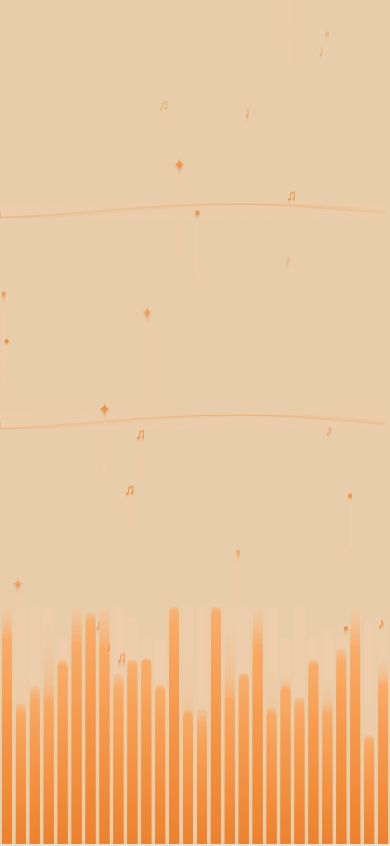
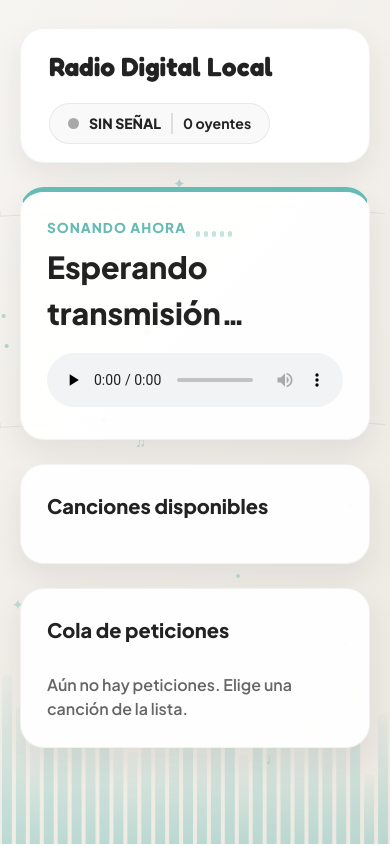
Before and after one commit to Pryshii99/radio_digital_local_IP, a website: page public/index.html in a window 390 px wide. Shown: the top 846 px of the page. Drawn offline with nearby package versions, Linux system fonts and the light colour scheme; no server answers.

Commit message:
Restaura interfaz, encabezado blanco y fondo animado

```diff
--- a/public/app.js
+++ b/public/app.js
@@ -2,7 +2,6 @@
 // Radio Digital Local - Frontend
 // ============================================================
 
-// 1. Referencias al DOM
 const $ = (id) => document.getElementById(id);
 
 const audio = $('audio');
@@ -12,19 +11,19 @@ const queueEl = $('queue');
 const emptyEl = $('queue-empty');
 const toast = $('toast');
 
-// 2. Reproductor: apunta al stream de Icecast en el mismo host
+// Reproductor: apunta al stream de Icecast en el mismo host
+if (audio) {
   audio.src = `http://${location.hostname}:8000/stream`;
-
-if (audio && playerCard) {
+  if (playerCard) {
     audio.addEventListener('play', () => playerCard.classList.add('is-playing'));
     audio.addEventListener('pause', () => playerCard.classList.remove('is-playing'));
     audio.addEventListener('ended', () => playerCard.classList.remove('is-playing'));
   }
+}
 
-// 3. Conexión Socket.IO
-const socket = io();
+// Conexión Socket.IO (segura si se abre index.html directo sin servidor)
+const socket = typeof io === 'function' ? io() : null;
 
-// Renderiza la lista de canciones disponibles
 function renderSongs(songs = []) {
   songsEl.innerHTML = '';
 
@@ -33,18 +32,16 @@ function renderSongs(songs = []) {
     li.className = 'song';
     li.innerHTML = `<span><strong></strong><small></small></span><button type="button">Pedir canción</button>`;
 
-    // textContent evita inyección de HTML
     li.querySelector('strong').textContent = song.title;
     li.querySelector('small').textContent = song.artist;
     li.querySelector('button').addEventListener('click', () => {
-      socket.emit('request-song', song.id);
+      if (socket) socket.emit('request-song', song.id);
     });
 
     songsEl.appendChild(li);
   });
 }
 
-// Renderiza la cola de peticiones en tiempo real
 function renderQueue(queue = []) {
   queueEl.innerHTML = '';
 
@@ -58,7 +55,7 @@ function renderQueue(queue = []) {
   emptyEl.hidden = queue.length > 0;
 }
 
-// 4. Recibir el estado en tiempo real y pintar la interfaz
+if (socket) {
   socket.on('state', ({ nowPlaying, listeners, live, queue, songs }) => {
     $('song-title').textContent = nowPlaying?.title || 'Esperando transmisión…';
     $('song-artist').textContent = nowPlaying?.artist || '';
@@ -71,9 +68,7 @@ socket.on('state', ({ nowPlaying, listeners, live, queue, songs }) => {
     renderQueue(queue);
   });
 
-// 5. Mensajes breves del servidor (toast)
   let toastTimer;
-
   socket.on('notice', (msg) => {
     toast.textContent = msg;
     toast.classList.add('show');
@@ -83,3 +78,4 @@ socket.on('notice', (msg) => {
       toast.classList.remove('show');
     }, 2500);
   });
+}
--- a/public/index.html
+++ b/public/index.html
@@ -7,11 +7,11 @@
   <link rel="stylesheet" href="styles.css">
 </head>
 <body>
-  <!-- Fondo animado de ondas y señales de radio -->
-  <canvas id="matrixCanvas"></canvas>
+  <!-- Fondo animado de ondas y notas musicales -->
+  <canvas id="matrixCanvas" aria-hidden="true"></canvas>
 
   <main class="layout">
-    <header>
+    <header class="head-circle">
       <h1>Radio Digital Local</h1>
       <p class="live-badge" id="live" data-live="false">
         <span class="dot"></span>
@@ -22,7 +22,12 @@
 
     <!-- Tarjeta del reproductor -->
     <section class="card player">
+      <div class="player-top">
         <p class="label">Sonando ahora</p>
+        <span class="equalizer" aria-hidden="true">
+          <span></span><span></span><span></span><span></span><span></span>
+        </span>
+      </div>
       <h2 id="song-title">Esperando transmisión…</h2>
       <p id="song-artist" class="artist"></p>
       <!-- El src se asigna en app.js según el host -->
@@ -48,84 +53,83 @@
   <div id="toast" class="toast" role="status"></div>
   <script src="/socket.io/socket.io.js"></script>
   <script src="app.js"></script>
-<!-- Script para la animación refinada: Ecualizador, notas musicales flotantes y líneas de osciloscopio -->
+
+  <!-- Animación del canvas detrás de la interfaz -->
   <script>
-    (function(){
+    (function () {
       const canvas = document.getElementById('matrixCanvas');
+      if (!canvas) return;
       const ctx = canvas.getContext('2d');
       const reduceMotion = window.matchMedia && window.matchMedia('(prefers-reduced-motion: reduce)').matches;
 
       let w, h, columns, bars, particles;
 
-      function resize(){
+      function resize() {
         w = canvas.width = window.innerWidth;
         h = canvas.height = window.innerHeight;
 
-        // 1. Columnas del ecualizador inferior
         const barWidth = 14;
         columns = Math.ceil(w / barWidth);
         bars = new Array(columns).fill(0).map(() => ({
-          height: Math.random() * h * 0.3 + 15,
+          height: Math.random() * h * 0.25 + 15,
           speed: Math.random() * 0.05 + 0.02,
           angle: Math.random() * Math.PI
         }));
 
-        // 2. Partículas y notas musicales flotantes
-        particles = new Array(25).fill(0).map(() => ({
+        particles = new Array(22).fill(0).map(() => ({
           x: Math.random() * w,
           y: Math.random() * h,
-          speedY: Math.random() * 0.7 + 0.2,
+          speedY: Math.random() * 0.6 + 0.2,
           char: ['♪', '♫', '♩', '•', '✦'][Math.floor(Math.random() * 5)],
-          opacity: Math.random() * 0.35 + 0.1
+          opacity: Math.random() * 0.3 + 0.1
         }));
       }
+
       window.addEventListener('resize', resize);
       resize();
 
-      function tick(){
-        // Fondo cálido translúcido con estela suave
-        ctx.fillStyle = 'rgba(232, 204, 173, 0.18)';
-        ctx.fillRect(0, 0, w, h);
+      function tick() {
+        ctx.clearRect(0, 0, w, h);
 
-        // --- LÍNEAS DE OSCILOSCOPIO / PULSO DE FONDO ---
-        ctx.strokeStyle = 'rgba(236, 128, 43, 0.12)';
+        // Líneas suaves de pulso
+        ctx.strokeStyle = 'rgba(44, 44, 44, 0.08)';
         ctx.lineWidth = 1;
-        for(let yLine = h * 0.25; yLine < h * 0.75; yLine += h * 0.25){
+        for (let yLine = h * 0.25; yLine < h * 0.75; yLine += h * 0.25) {
           ctx.beginPath();
           ctx.moveTo(0, yLine);
-          for(let x = 0; x < w; x += 35){
-            let yOffset = Math.sin(x * 0.012 + Date.now() * 0.002) * 7;
+          for (let x = 0; x < w; x += 35) {
+            const yOffset = Math.sin(x * 0.012 + Date.now() * 0.002) * 6;
             ctx.lineTo(x, yLine + yOffset);
           }
           ctx.stroke();
         }
 
-        // --- NOTAS MUSICALES Y DESTELLOS FLOTANTES ---
+        // Notas musicales flotantes
         ctx.font = '15px sans-serif';
-        particles.forEach(p => {
+        particles.forEach((p) => {
           p.y -= p.speedY;
-          if(p.y < -20) {
+          if (p.y < -20) {
             p.y = h + 20;
             p.x = Math.random() * w;
           }
-          ctx.fillStyle = `rgba(236, 128, 43, ${p.opacity})`;
+          ctx.fillStyle = `rgba(102, 188, 180, ${p.opacity + 0.15})`;
           ctx.fillText(p.char, p.x, p.y);
         });
 
-        // --- ECUALIZADOR INFERIOR DE ONDAS ANARANJADAS ---
+        // Ecualizador inferior sutil
         const barWidth = w / columns;
-        for(let i = 0; i < columns; i++){
-          let bar = bars[i];
+        for (let i = 0; i < columns; i++) {
+          const bar = bars[i];
           bar.angle += bar.speed;
-          let waveHeight = (Math.sin(bar.angle) + Math.sin(bar.angle * 2.5)) * 35 + (h * 0.2);
-          if(waveHeight < 12) waveHeight = 12;
+          let waveHeight = (Math.sin(bar.angle) + Math.sin(bar.angle * 2.5)) * 28 + h * 0.14;
+          if (waveHeight < 10) waveHeight = 10;
 
           const x = i * barWidth;
           const y = h - waveHeight;
 
           const gradient = ctx.createLinearGradient(x, h, x, y);
-          gradient.addColorStop(0, 'rgba(236, 128, 43, 0.9)');
-          gradient.addColorStop(1, 'rgba(255, 155, 72, 0.25)');
+          gradient.addColorStop(0, 'rgba(102, 188, 180, 0.38)');
+          gradient.addColorStop(1, 'rgba(102, 188, 180, 0.04)');
 
           ctx.fillStyle = gradient;
           ctx.beginPath();
@@ -134,10 +138,10 @@
         }
       }
 
-      if(reduceMotion){
+      if (reduceMotion) {
         tick();
       } else {
-        setInterval(tick, 35);
+        setInterval(tick, 40);
       }
     })();
   </script>
--- a/public/styles.css
+++ b/public/styles.css
@@ -1,116 +1,89 @@
-/* Importar tipografías modernas */
 @import url('https://fonts.googleapis.com/css2?family=Fredoka:wght@600;700&family=Plus+Jakarta+Sans:wght@400;600;700;800&display=swap');
 
-/* ---------- Paleta & Variables ---------- */
 :root {
-  --fondo: #E8CCAD;
-  --primario: #2C2C2C;
-  --primario-brillo: #444444;
-  --secundario: #66BCB4;
+  --fondo: #F6F4F0;
   --acento: #66BCB4;
-  --acento-brillo: #7FE5DC;
-  --texto: #2C2C2C;
-  --tarjeta: #FFF9F1;
+  --texto: #222222;
+  --blanco: #FFFFFF;
+  --tarjeta: rgba(255, 255, 255, 0.94);
   --radio: 24px;
-  --sombra: 0 14px 34px rgba(44, 44, 44, 0.08);
-  --sombra-glow: 0 8px 20px rgba(102, 188, 180, 0.28);
+  --sombra: 0 12px 30px rgba(34, 34, 34, 0.08);
 }
 
 * {
   box-sizing: border-box;
 }
 
+/* Canvas fijo detrás de toda la página */
+#matrixCanvas {
+  position: fixed;
+  inset: 0;
+  width: 100%;
+  height: 100%;
+  z-index: -1;
+  pointer-events: none;
+}
+
 body {
   margin: 0;
-  /* Fondo animado suave tipo luz ambiental / ondas cálidas */
-  background:
-    radial-gradient(circle at 15% 20%, rgba(102, 188, 180, 0.24) 0%, transparent 45%),
-    radial-gradient(circle at 85% 25%, rgba(255, 249, 241, 0.85) 0%, transparent 50%),
-    radial-gradient(circle at 50% 85%, rgba(102, 188, 180, 0.18) 0%, transparent 55%),
-    linear-gradient(125deg, #E8CCAD 0%, #f3dcc4 50%, #e5c3a0 100%);
-  background-size: 160% 160%;
-  animation: ambientFlow 14s ease-in-out infinite alternate;
+  background: linear-gradient(135deg, #F7F5F2 0%, #ECE8E1 100%);
   color: var(--texto);
   font-family: "Plus Jakarta Sans", "Segoe UI", sans-serif;
   line-height: 1.5;
   min-height: 100vh;
-  position: relative;
   overflow-x: hidden;
 }
 
-/* Ocultar burbujas por si siguen en el HTML */
-.background-bubbles,
-.bubble {
-  display: none !important;
-}
-
-@keyframes ambientFlow {
-  0% {
-    background-position: 0% 20%;
-  }
-  50% {
-    background-position: 100% 60%;
-  }
-  100% {
-    background-position: 30% 100%;
-  }
-}
-
-/* ---------- Estructura Principal ---------- */
 .layout {
   max-width: 980px;
   margin: 0 auto;
-  padding: 32px 20px 60px;
+  padding: 28px 20px 60px;
   position: relative;
   z-index: 1;
 }
 
-/* ---------- Cabecera ---------- */
-header {
+/* Encabezado con forma circular / píldora blanca */
+header.head-circle {
   display: flex;
   flex-wrap: wrap;
   justify-content: space-between;
   align-items: center;
   gap: 16px;
-  margin-bottom: 28px;
-  background: var(--tarjeta);
-  padding: 18px 24px;
-  border-radius: 20px;
+  margin-bottom: 24px;
+  background: var(--blanco);
+  padding: 18px 28px;
+  border-radius: 999px;
   box-shadow: var(--sombra);
-  border: 1px solid rgba(44, 44, 44, 0.06);
+  border: 1px solid rgba(34, 34, 34, 0.06);
 }
 
-header h1,
-h1 {
+header.head-circle h1 {
   margin: 0;
-  font-size: 2.5rem;
+  font-size: 2.1rem;
   font-weight: 700;
   font-family: 'Fredoka', cursive, sans-serif;
   color: var(--texto);
-  letter-spacing: 0.4px;
-  text-shadow: none;
 }
 
-/* Indicador EN VIVO / SIN SEÑAL */
 .live-badge {
   display: inline-flex;
   align-items: center;
   gap: 10px;
   margin: 0;
-  padding: 10px 20px;
+  padding: 9px 18px;
   border-radius: 999px;
   font-weight: 800;
-  font-size: 0.9rem;
-  background: #ffffff;
-  box-shadow: 0 6px 18px rgba(44, 44, 44, 0.06);
-  border: 1px solid rgba(44, 44, 44, 0.08);
+  font-size: 0.88rem;
+  background: #F9F9F9;
+  color: var(--texto);
+  border: 1px solid rgba(34, 34, 34, 0.08);
 }
 
 .dot {
-  width: 12px;
-  height: 12px;
+  width: 11px;
+  height: 11px;
   border-radius: 50%;
-  background: #B0B0B0;
+  background: #A8A8A8;
   transition: all 0.3s ease;
 }
 
@@ -122,7 +95,7 @@ h1 {
 .count {
   font-weight: 700;
   padding-left: 10px;
-  border-left: 2px solid rgba(44, 44, 44, 0.14);
+  border-left: 2px solid rgba(34, 34, 34, 0.12);
   color: var(--texto);
 }
 
@@ -133,76 +106,28 @@ h1 {
   }
   100% {
     transform: scale(1.1);
-    box-shadow: 0 0 0 10px rgba(102, 188, 180, 0);
+    box-shadow: 0 0 0 9px rgba(102, 188, 180, 0);
   }
 }
 
-/* ---------- Tarjetas ---------- */
+/* Tarjetas */
 .card {
   background: var(--tarjeta);
   border-radius: var(--radio);
-  padding: 28px;
+  padding: 26px;
   box-shadow: var(--sombra);
-  border: 1px solid rgba(44, 44, 44, 0.06);
-  transition: transform 0.3s ease, box-shadow 0.3s ease;
-  backdrop-filter: blur(10px);
-}
-
-.card:hover {
-  transform: translateY(-2px);
-  box-shadow: 0 16px 38px rgba(44, 44, 44, 0.11);
+  border: 1px solid rgba(34, 34, 34, 0.06);
 }
 
 .player {
-  position: relative;
   border-top: 5px solid var(--acento);
   margin-bottom: 24px;
-  overflow: hidden;
 }
 
-/* Ecualizador musical sutil integrado en la tarjeta del reproductor */
-.equalizer {
-  display: inline-flex;
-  align-items: flex-end;
-  gap: 4px;
-  height: 22px;
-  margin-left: 10px;
-  vertical-align: middle;
-}
-
-.equalizer span {
-  display: block;
-  width: 4px;
-  height: 7px;
-  border-radius: 999px;
-  background: var(--acento);
-  opacity: 0.45;
-  transition: height 0.2s ease, opacity 0.2s ease;
-}
-
-.player.is-playing .equalizer span,
-.live-badge[data-live="true"] ~ .layout .equalizer span,
-body.playing .equalizer span {
-  opacity: 1;
-  animation: eqBounce 0.85s ease-in-out infinite alternate;
-}
-
-.equalizer span:nth-child(1) { animation-delay: 0s; }
-.equalizer span:nth-child(2) { animation-delay: 0.18s; }
-.equalizer span:nth-child(3) { animation-delay: 0.34s; }
-.equalizer span:nth-child(4) { animation-delay: 0.12s; }
-.equalizer span:nth-child(5) { animation-delay: 0.28s; }
-
-@keyframes eqBounce {
-  0% {
-    height: 6px;
-  }
-  50% {
-    height: 21px;
-  }
-  100% {
-    height: 11px;
-  }
+.player-top {
+  display: flex;
+  align-items: center;
+  gap: 10px;
 }
 
 .label {
@@ -214,23 +139,54 @@ body.playing .equalizer span {
   font-size: 0.85rem;
 }
 
+.equalizer {
+  display: inline-flex;
+  align-items: flex-end;
+  gap: 4px;
+  height: 18px;
+}
+
+.equalizer span {
+  display: block;
+  width: 4px;
+  height: 6px;
+  border-radius: 999px;
+  background: var(--acento);
+  opacity: 0.4;
+}
+
+.player.is-playing .equalizer span {
+  opacity: 1;
+  animation: eqBounce 0.8s ease-in-out infinite alternate;
+}
+
+.equalizer span:nth-child(2) { animation-delay: 0.18s; }
+.equalizer span:nth-child(3) { animation-delay: 0.34s; }
+.equalizer span:nth-child(4) { animation-delay: 0.12s; }
+.equalizer span:nth-child(5) { animation-delay: 0.28s; }
+
+@keyframes eqBounce {
+  0% { height: 5px; }
+  50% { height: 18px; }
+  100% { height: 10px; }
+}
+
 .player h2 {
   margin: 6px 0 2px;
-  font-size: 2rem;
+  font-size: 1.9rem;
   font-weight: 800;
   color: var(--texto);
 }
 
 .artist {
-  margin: 0 0 20px;
-  opacity: 0.75;
+  margin: 0 0 18px;
+  color: #555555;
   font-weight: 600;
 }
 
 audio {
   width: 100%;
   border-radius: 12px;
-  outline: none;
 }
 
 .columns {
@@ -246,7 +202,7 @@ h3 {
   color: var(--texto);
 }
 
-/* ---------- Listas ---------- */
+/* Listas */
 .list {
   list-style: none;
   margin: 0;
@@ -266,15 +222,9 @@ ol.list {
   gap: 12px;
   padding: 12px 16px;
   border-radius: 16px;
-  background: rgba(255, 255, 255, 0.92);
-  border: 1px solid rgba(44, 44, 44, 0.05);
-  box-shadow: 0 4px 12px rgba(0, 0, 0, 0.03);
-  transition: all 0.25s ease;
-}
-
-.list li:hover {
-  transform: translateX(4px);
-  box-shadow: 0 6px 16px rgba(0, 0, 0, 0.07);
+  background: var(--blanco);
+  border: 1px solid rgba(34, 34, 34, 0.06);
+  color: var(--texto);
 }
 
 ol.list li {
@@ -285,7 +235,6 @@ ol.list li {
 ol.list li::before {
   content: counter(turno);
   font-weight: 800;
-  font-size: 1.05rem;
   color: var(--acento);
   margin-right: 8px;
 }
@@ -295,60 +244,39 @@ ol.list li span.t {
   font-weight: 700;
 }
 
+.song strong {
+  color: var(--texto);
+}
+
 .song small {
   display: block;
-  opacity: 0.65;
+  color: #666666;
   font-weight: 600;
   margin-top: 2px;
 }
 
-/* ---------- Botones ---------- */
+/* Botones */
 button {
-  position: relative;
   background: var(--texto);
-  color: var(--tarjeta);
-  border: 1px solid rgba(44, 44, 44, 0.12);
+  color: var(--blanco);
+  border: 0;
   border-radius: 999px;
-  padding: 10px 20px;
+  padding: 10px 18px;
   font-weight: 700;
-  font-size: 0.9rem;
+  font-size: 0.88rem;
   cursor: pointer;
   white-space: nowrap;
-  overflow: hidden;
-  box-shadow: 0 6px 16px rgba(44, 44, 44, 0.12);
-  transition: all 0.25s ease;
-}
-
-button::after {
-  content: '';
-  position: absolute;
-  top: -50%;
-  left: -60%;
-  width: 40%;
-  height: 200%;
-  background: linear-gradient(60deg, transparent, rgba(255, 255, 255, 0.25), transparent);
-  transform: rotate(25deg);
-  transition: all 0.6s ease;
+  transition: background 0.2s ease, transform 0.2s ease;
 }
 
 button:hover {
   background: var(--acento);
-  color: #ffffff;
-  transform: translateY(-2px);
-  box-shadow: var(--sombra-glow);
-}
-
-button:hover::after {
-  left: 130%;
-}
-
-button:active {
-  transform: translateY(0);
+  transform: translateY(-1px);
 }
 
 .empty {
   margin: 12px 0 0;
-  opacity: 0.7;
+  color: #666666;
   font-weight: 600;
 }
 
@@ -356,20 +284,18 @@ button:active {
   display: none;
 }
 
-/* ---------- Toast ---------- */
+/* Toast */
 .toast {
   position: fixed;
   left: 50%;
-  bottom: 30px;
+  bottom: 28px;
   transform: translate(-50%, 140px);
-  background: #2C2C2C;
-  color: #ffffff;
-  padding: 14px 28px;
+  background: var(--texto);
+  color: var(--blanco);
+  padding: 12px 24px;
   border-radius: 999px;
   font-weight: 700;
-  box-shadow: 0 10px 30px rgba(0, 0, 0, 0.2);
-  border: 2px solid var(--acento);
-  transition: transform 0.4s cubic-bezier(0.68, -0.55, 0.265, 1.55);
+  transition: transform 0.35s ease;
   z-index: 1000;
 }
 
@@ -377,14 +303,16 @@ button:active {
   transform: translate(-50%, 0);
 }
 
-/* ---------- Responsivo ---------- */
 @media (max-width: 720px) {
+  header.head-circle {
+    border-radius: 24px;
+  }
+
+  header.head-circle h1 {
+    font-size: 1.65rem;
+  }
+
   .columns {
     grid-template-columns: 1fr;
   }
-
-  h1,
-  header h1 {
-    font-size: 2.1rem;
-  }
 }
```
Lines whose indentation alone changed are shown as unchanged.
